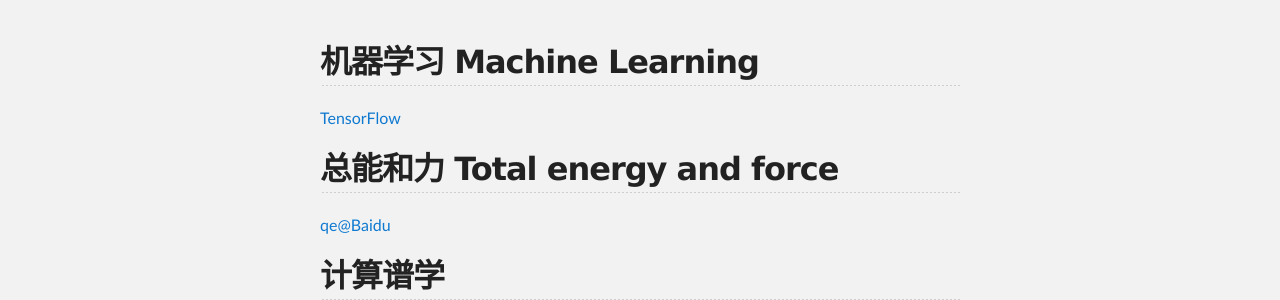
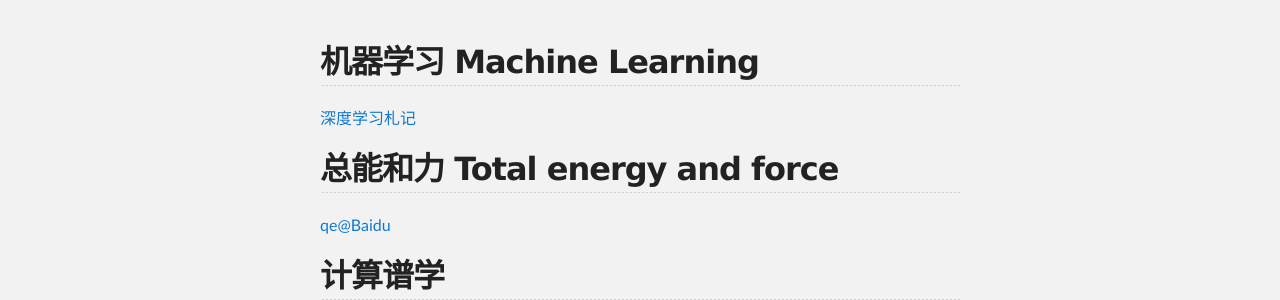
Before and after one commit to yyyu200/yyyu200.github.io, a Jekyll site: the page built from index.md, in a window 1280 px wide. Shown: the part 222-522 px from the top of the page. Built offline with Jekyll 4.4.1, drawn with Linux system fonts in a browser that asks for light colours; comment, search, counter and statistics services are not loaded; our own code applies the rules of GitHub Pages for plain Markdown files.

Commit message:
modify at20190222-09:12:31-aliyun

```diff
--- a/index.md
+++ b/index.md
@@ -7,7 +7,7 @@ published: true
 
 
 ## 机器学习 Machine Learning
-[TensorFlow](./TFjotter)
+[深度学习札记](./TFjotter)
 
 ## 总能和力 Total energy and force
 
```
